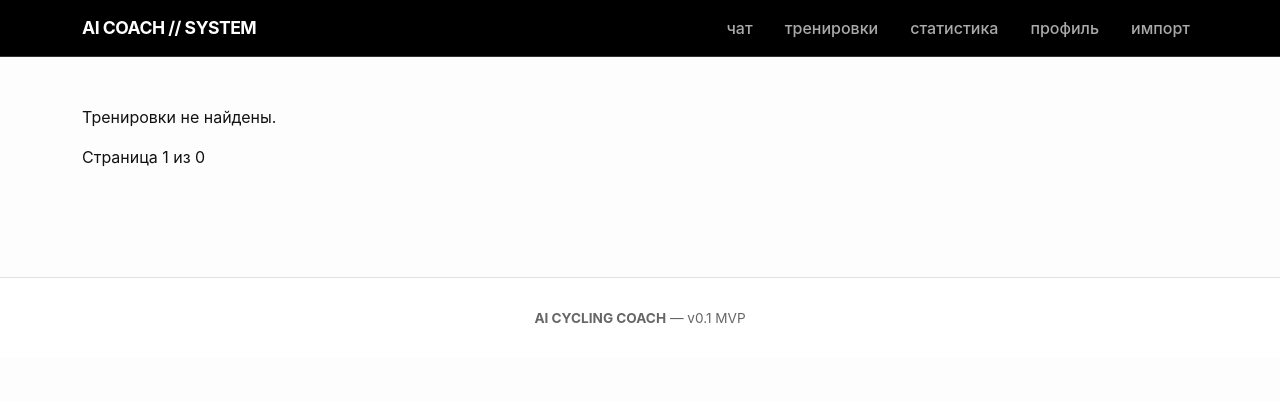
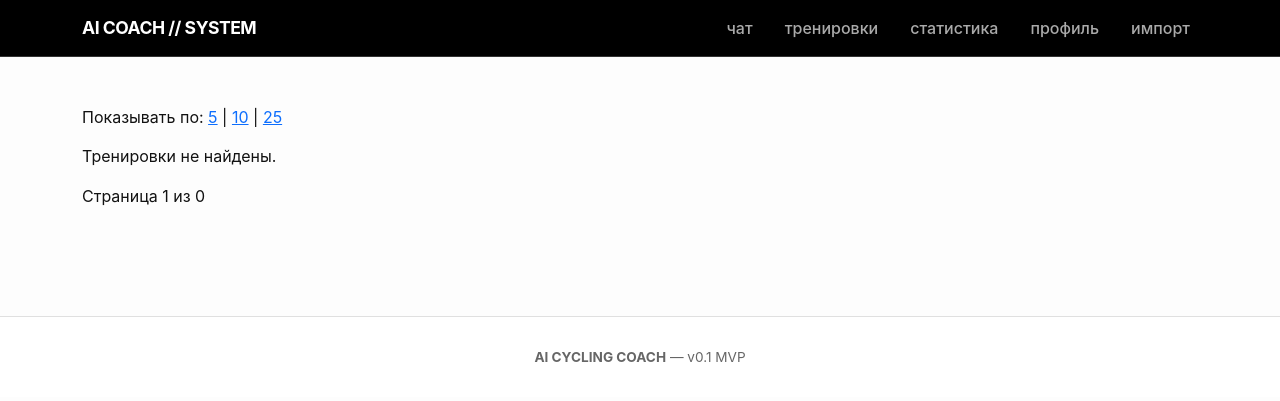
Before and after one commit to ripGoGa/mypet, a FastAPI app: page /workouts in a window 1280 px wide. Shown: the top 401 px of the page. Run offline with FastAPI, Linux system fonts and the light colour scheme; data that the repository does not hold is empty.

Commit message:
feat(workouts): add user-selectable pagination limits
- Introduced a dynamic 'limit' parameter to the '/workouts' route.

- Added validation to prevent excessively large database queries.

- Updated template pagination links to preserve both 'limit' and 'period' state.

- Added UI controls allowing users to display 5, 10, or 25 workouts per page.

```diff
--- a/app/main.py
+++ b/app/main.py
@@ -46,10 +46,12 @@ async def hello_root(request: Request, session: Session = Depends(get_session)):
 
 
 @app.get('/workouts', response_class=HTMLResponse)
-async def list_workouts(request: Request, session: Session = Depends(get_session), page: int = 1, period: int = 0):
-    limit = 10
+async def list_workouts(request: Request, session: Session = Depends(get_session), page: int = 1, period: int = 0,
+                        limit: int = 10):
     if page < 1:
         page = 1
+    if limit > 100 or limit < 1:
+        limit = 10
     offset = (page - 1) * limit
 
     # 1. Чистый запрос
@@ -72,7 +74,8 @@ async def list_workouts(request: Request, session: Session = Depends(get_session
 
     return templates.TemplateResponse('workouts.html', {'request': request, 'workouts': workouts,
                                                         'current_page': page,
-                                                        'total_pages': total_pages, 'period': period})
+                                                        'total_pages': total_pages, 'period': period,
+                                                        'limit': limit})
 
 
 @app.get('/imports', response_class=HTMLResponse)
--- a/app/templates/workouts.html
+++ b/app/templates/workouts.html
@@ -1,6 +1,12 @@
 {% extends "base.html" %}
 {% block title %} Мои тренировки{% endblock %}
 {% block content %}
+<div style="margin-bottom: 15px;">
+    Показывать по:
+    <a href="/workouts?limit=5{% if period %}&period={{ period }}{% endif %}">5</a> |
+    <a href="/workouts?limit=10{% if period %}&period={{ period }}{% endif %}">10</a> |
+    <a href="/workouts?limit=25{% if period %}&period={{ period }}{% endif %}">25</a>
+</div>
     {% if workouts %}
         <table border="1">
             <tr>
@@ -34,13 +40,13 @@
 
     <div>
         {% if current_page > 1 %}
-            <a href="/workouts?page={{ current_page - 1 }}{% if period %}&period={{ period }}{% endif %}">← Предыдущая</a>
+            <a href="/workouts?page={{ current_page - 1 }}{% if period %}&period={{ period }}{% endif %}&limit={{ limit }}">← Предыдущая</a>
         {% endif %}
 
         Страница {{ current_page }} из {{ total_pages }}
 
         {% if current_page < total_pages %}
-            <a href="/workouts?page={{ current_page + 1 }}{% if period %}&period={{ period }}{% endif %}">Следующая →</a>
+            <a href="/workouts?page={{ current_page + 1 }}{% if period %}&period={{ period }}{% endif %}&limit={{ limit }}">Следующая →</a>
         {% endif %}
     </div>
 {% endblock %}
```
